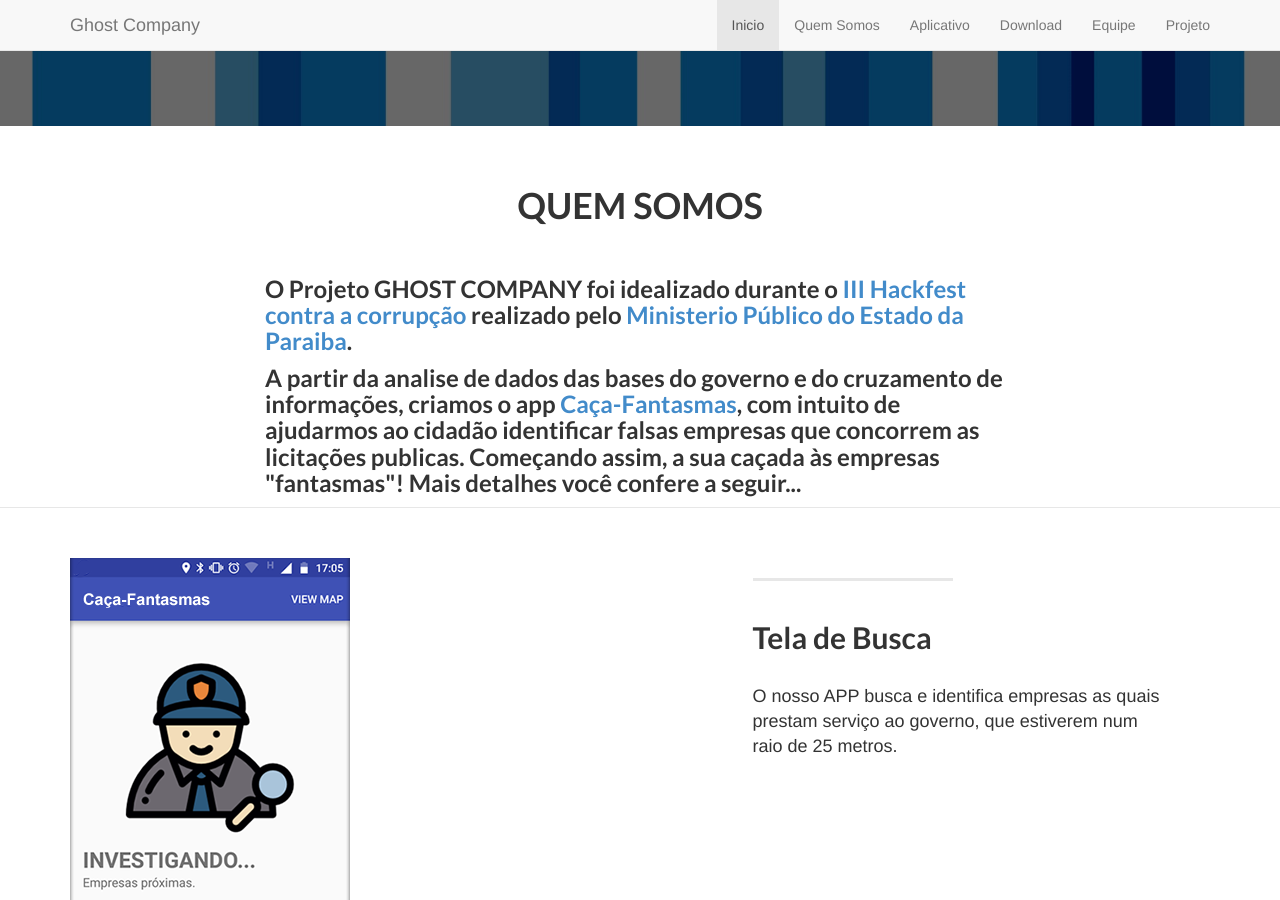
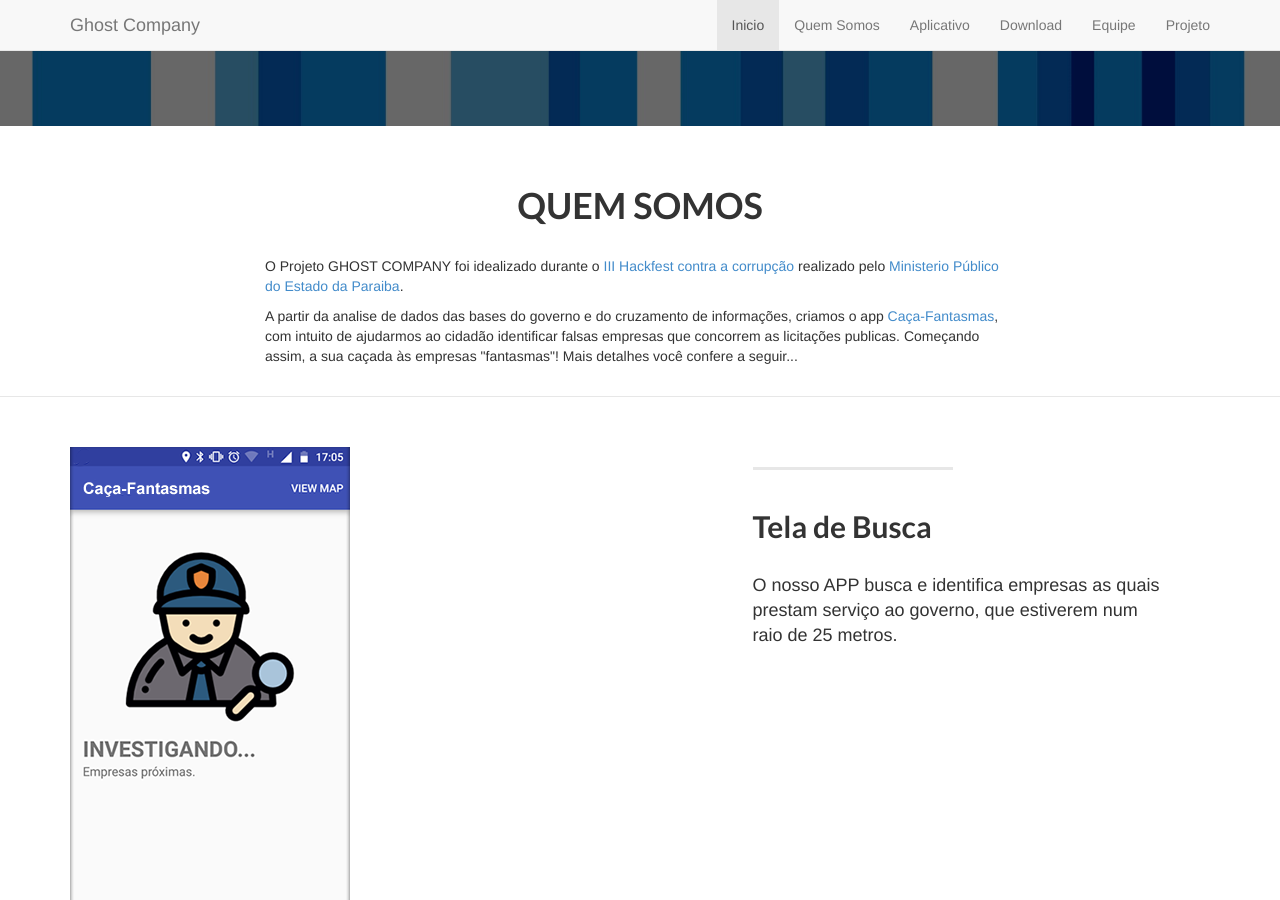
Before and after one commit to Ghost-Company/Ghost-Company.github.io, a Jekyll site: the page built from index.html, in a window 1280 px wide and 900 px high, scrolled down 355 px. Built offline with Jekyll 4.4.1, drawn with Linux system fonts in a browser that asks for light colours.

Commit message:
correcoes ortograficas7

```diff
--- a/_includes/about.html
+++ b/_includes/about.html
@@ -5,11 +5,10 @@
               <br/><br/>
               <h1>QUEM SOMOS</h1>
               <br/>
-			  <h3>
                <p>O Projeto GHOST COMPANY foi idealizado durante o <a href="http://hackfest.com.br">III Hackfest contra a corrupção</a> realizado pelo <a href="http://www.mppb.mp.br/">Ministerio Público do Estado da Paraiba</a>. </p>
 			   <p>A partir da analise de dados das bases do governo e do cruzamento de informações, criamos o app  <a href="https://play.google.com/store/apps/details?id=com.ghostcompany.hackfest.ghostcompany">Caça-Fantasmas</a>,
 			   com intuito de ajudarmos ao cidadão identificar falsas empresas que concorrem as licitações publicas. Começando assim, a sua caçada às empresas "fantasmas"! Mais detalhes você confere a seguir...</p>
-               </h3>
+               <br/>
               </div>
 
         </div>
```
